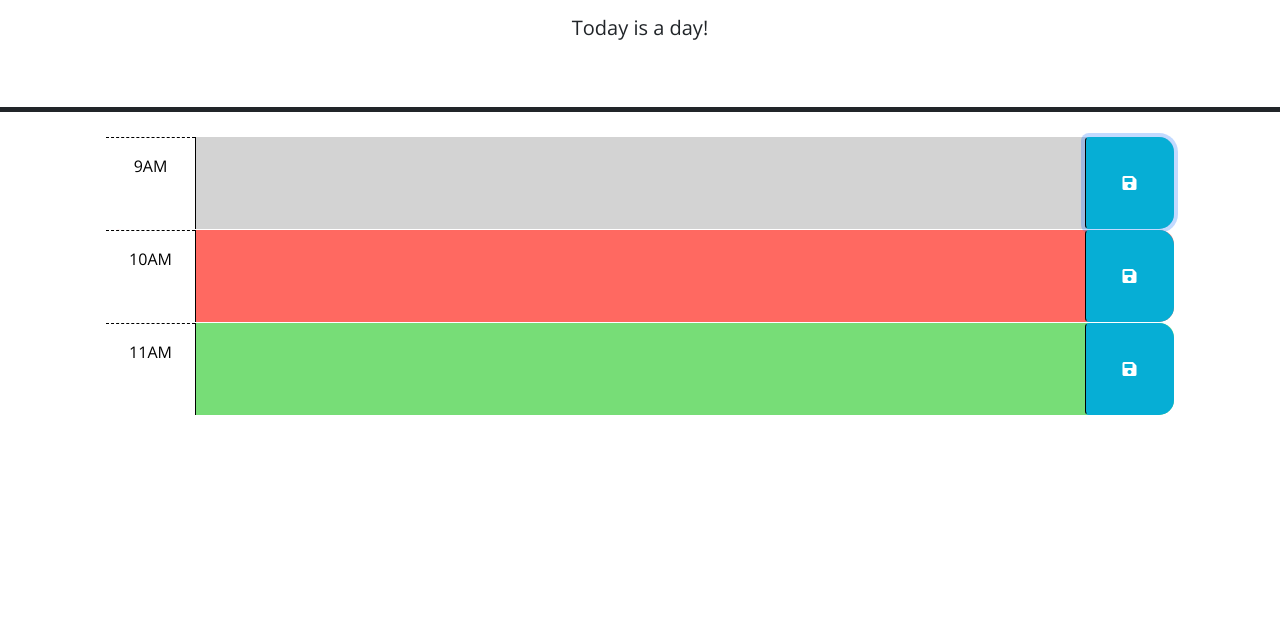
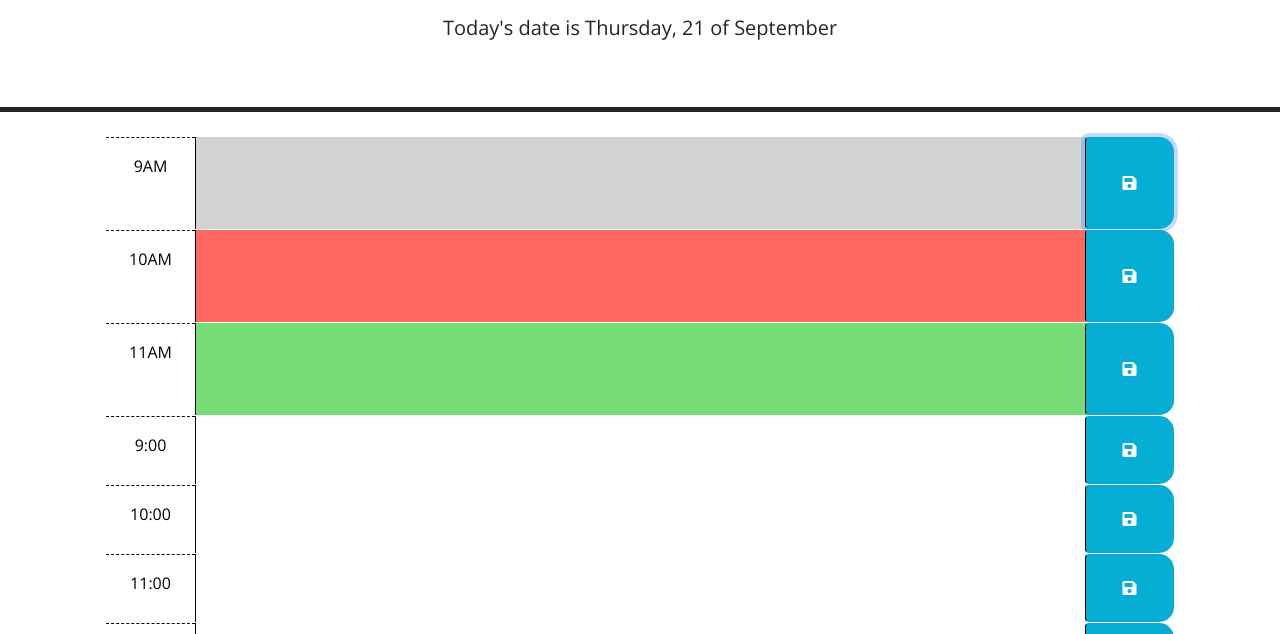
Before and after one commit to CircuitSorcerer/day-scheduler, a plain HTML site: page index.html in a window 1280 px wide. Both pictures are taken after a click on the button 1129 px from the left and 348 px from the top of the page. Shown: the part 166-800 px from the top of the page. Drawn offline with nearby package versions, Linux system fonts and the light colour scheme; files that its build step writes are made by us from their sources.

Commit message:
Most of functions written in javascript

```diff
--- a/assets/script.js
+++ b/assets/script.js
@@ -20,4 +20,120 @@ $(function () {
   // attribute of each time-block be used to do this?
   //
   // TODO: Add code to display the current date in the header of the page.
+
+//Get the current day and hour
+var dateDisplayEl = document.getElementById("currentDay");
+
+function today() {
+  var todayDate = dayjs().format('dddd, D of MMMM');
+  dateDisplayEl.textContent = "Today's date is " + todayDate;
+}
+
+setInterval(function (){
+  currentHour();
+}, 60000);
+
+
+
+// Set the colour of each hour block based on the hour
+
+let hour = 0;
+let x = "";
+
+function currentHour() {
+  let hour = dayjs().format("ha");
+      if (hour.includes("pm")) {
+      hour = hour.trim("pm");
+      hour = parseInt(hour);
+      hour += 12;
+      return hour;
+    }  else {
+      hour = hour.trim("am");
+      hour = parseInt(hour);
+      return hour;
+  }
+  }
+
+
+
+// Create a Division for each hour of the day
+
+function colourSelect(i) {
+
+  let current = currentHour();
+
+  if (i > current) {
+    x = "future";
+  } else if (i == current) {
+    x = "present";
+  } else {
+    x = "past";
+  }
+}
+
+var divs = []
+
+function createDiv(x) {
+  hours = [9, 10, 11, 12, 13, 14, 15, 16, 17]
+  hours.forEach (i => {
+    console.log(i)
+
+
+    colourSelect(i)
+    let thisDiv = $("<div></div>");
+    thisDiv.attr("id", `hour-${i}`);
+    thisDiv.addClass(`row time-block ${x}`);
+    let thisHour = $("<div></div>");
+    thisHour.attr("class", "col-2 col-md-1 hour text-center py-3");
+    thisHour.text(`${i}:00`)
+    let thisTextArea = $("<textarea>");
+    thisTextArea.attr("class", "col-8 col-md-10 description");
+    let thisBtn = $("<button>");
+    thisBtn.attr("class", "btn saveBtn col-2 col-md-1")
+    thisBtn.html("<i class='fas fa-save' aria-hidden='true'></i>")
+
+    thisDiv.append(thisHour);
+    thisDiv.append(thisTextArea);
+    thisDiv.append(thisBtn);
+
+    let hourObject = {element: thisDiv, content:""};
+    window[`no.${i}`] = hourObject;
+    //console.log(window["no."+i]);
+    //console.log(divs[i].element());
+    divs.push(hourObject);
+
+  })
+}
+
+today()
+createDiv();
+console.log(divs);
+
+// render divs
+
+const containerEl = $(".container-lg");
+
+function divRender() {
+  divs.forEach (hourObject => {
+    containerEl.append(hourObject.element);
+  })
+}
+divRender();
+
+// handle the click of the save button and storage of the content added to
+// the text areas
+
+$("button").on("click", function() {
+  var divId = $(this).parent().attr("id");
+  var content = $(this).prev('textarea').val();
+  if (content != "") {
+    divs[this.prev]
+  }
+  divId = divId.trim("hour-")
+  console.log(divId)
+  console.log(content)
+})
+
+
+
 });
--- a/index.html
+++ b/index.html
@@ -18,7 +18,7 @@
       href="https://fonts.googleapis.com/css?family=Open+Sans&display=swap"
       rel="stylesheet"
     />
-    <link rel="stylesheet" href="style.css" />
+    <link rel="stylesheet" href="./assets/style.css" />
     <title>Work Day Scheduler</title>
   </head>
 
@@ -73,6 +73,6 @@
       crossorigin="anonymous"
     ></script>
 
-    <script src="script.js"></script>
+    <script src="./assets/script.js"></script>
   </body>
 </html>
```
